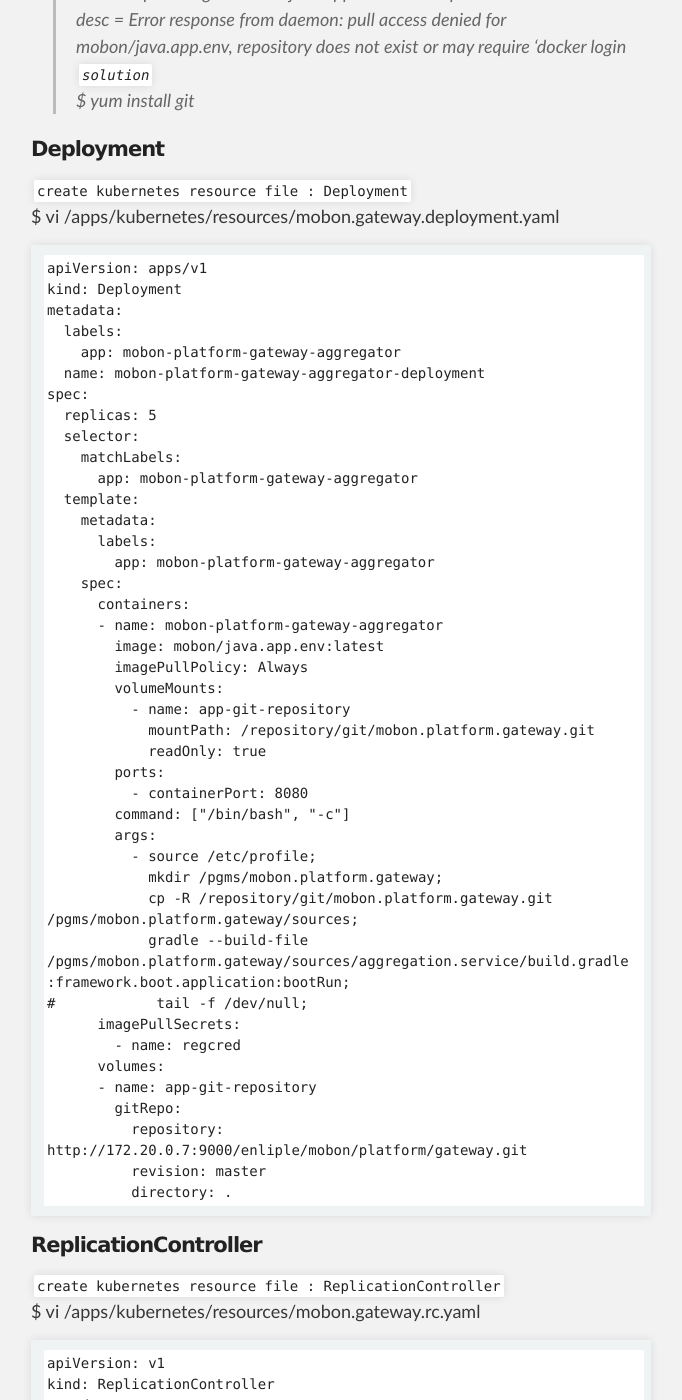
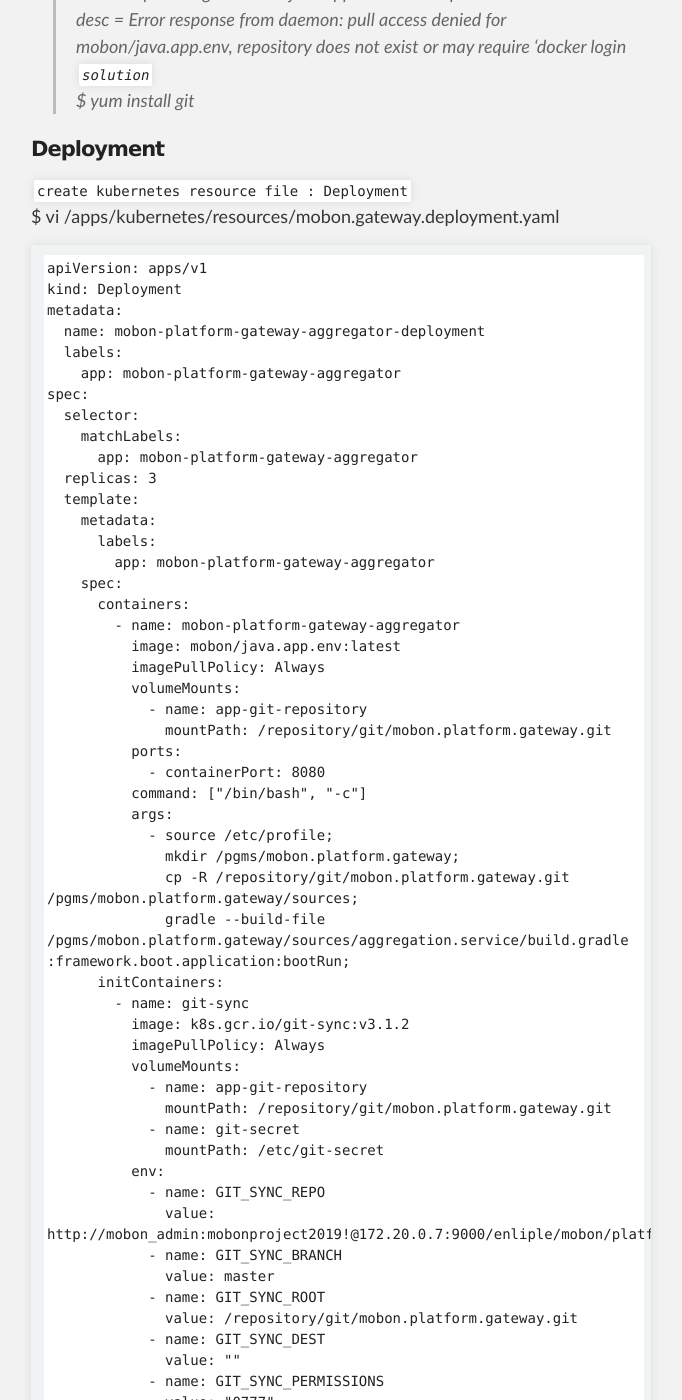
Before and after one commit to unlimited9/unlimited9.github.com, a Jekyll site: the page built from reference.notes/TA/cloud/kubernetes/how.to.deployment.md, in a window 1280 px wide and 1400 px high, scrolled down 961 px. Shown: the whole window, without its empty margins (299-981 px from the left). Built offline with Jekyll 4.4.1, drawn with Linux system fonts in a browser that asks for light colours; our own code applies the rules of GitHub Pages for plain Markdown files; some of the changed text lies outside the part shown.

Commit message:
Update how.to.deployment.md

````diff
--- a/reference.notes/TA/cloud/kubernetes/how.to.deployment.md
+++ b/reference.notes/TA/cloud/kubernetes/how.to.deployment.md
@@ -27,93 +27,116 @@ $ vi /apps/kubernetes/resources/mobon.gateway.deployment.yaml
 apiVersion: apps/v1
 kind: Deployment
 metadata:
+  name: mobon-platform-gateway-aggregator-deployment
   labels:
     app: mobon-platform-gateway-aggregator
-  name: mobon-platform-gateway-aggregator-deployment
 spec:
-  replicas: 5
   selector:
     matchLabels:
       app: mobon-platform-gateway-aggregator
+  replicas: 3
   template:
     metadata:
       labels:
         app: mobon-platform-gateway-aggregator
     spec:
       containers:
-      - name: mobon-platform-gateway-aggregator
-        image: mobon/java.app.env:latest
-        imagePullPolicy: Always
-        volumeMounts:
-          - name: app-git-repository
-            mountPath: /repository/git/mobon.platform.gateway.git
-            readOnly: true
-        ports:
-          - containerPort: 8080
-        command: ["/bin/bash", "-c"]
-        args:
-          - source /etc/profile;
-            mkdir /pgms/mobon.platform.gateway;
-            cp -R /repository/git/mobon.platform.gateway.git /pgms/mobon.platform.gateway/sources;
-            gradle --build-file /pgms/mobon.platform.gateway/sources/aggregation.service/build.gradle :framework.boot.application:bootRun;
-#            tail -f /dev/null;
-      imagePullSecrets:
-        - name: regcred
+        - name: mobon-platform-gateway-aggregator
+          image: mobon/java.app.env:latest
+          imagePullPolicy: Always
+          volumeMounts:
+            - name: app-git-repository
+              mountPath: /repository/git/mobon.platform.gateway.git
+          ports:
+            - containerPort: 8080
+          command: ["/bin/bash", "-c"]
+          args:
+            - source /etc/profile;
+              mkdir /pgms/mobon.platform.gateway;
+              cp -R /repository/git/mobon.platform.gateway.git /pgms/mobon.platform.gateway/sources;
+              gradle --build-file /pgms/mobon.platform.gateway/sources/aggregation.service/build.gradle :framework.boot.application:bootRun;
+      initContainers:
+        - name: git-sync
+          image: k8s.gcr.io/git-sync:v3.1.2
+          imagePullPolicy: Always
+          volumeMounts:
+            - name: app-git-repository
+              mountPath: /repository/git/mobon.platform.gateway.git
+            - name: git-secret
+              mountPath: /etc/git-secret
+          env:
+            - name: GIT_SYNC_REPO
+              value: http://mobon_admin:mobonproject2019!@172.20.0.7:9000/enliple/mobon/platform/gateway.git
+            - name: GIT_SYNC_BRANCH
+              value: master
+            - name: GIT_SYNC_ROOT
+              value: /repository/git/mobon.platform.gateway.git
+            - name: GIT_SYNC_DEST
+              value: ""
+            - name: GIT_SYNC_PERMISSIONS
+              value: "0777"
+            - name: GIT_SYNC_ONE_TIME
+              value: "true"
+            - name: GIT_SYNC_SSH
+              value: "true"
+          securityContext:
+            runAsUser: 0
       volumes:
       - name: app-git-repository
-        gitRepo:
-          repository: http://172.20.0.7:9000/enliple/mobon/platform/gateway.git
-          revision: master
-          directory: .
+        emptyDir: {}
+      - name: git-secret
+        secret:
+          defaultMode: 256
+          secretName: regcred # your-ssh-key
 ```
 
-#### ReplicationController
-`create kubernetes resource file : ReplicationController`
-$ vi /apps/kubernetes/resources/mobon.gateway.rc.yaml
-```
-apiVersion: v1
-kind: ReplicationController
-metadata:
-  name: mobon-platform-gateway-aggregator-rc
-spec:
-  replicas: 3
-  selector:
-    app: mobon-platform-gateway-aggregator
-  template:
-    metadata:
-      name: mobon-platform-gateway-aggregator-pod
-      labels:
-        app: mobon-platform-gateway-aggregator
-    spec:
-      containers:
-      - name: mobon-platform-gateway-aggregator
-        image: mobon/java.app.env:latest
-        imagePullPolicy: Always
-        volumeMounts:
-          - name: app-git-repository
-            mountPath: /repository/git/mobon.platform.gateway.git
-            readOnly: true
-        ports:
-          - containerPort: 8080
-        command: ["/bin/bash", "-c"]
-        args:
-          - source /etc/profile;
-            mkdir /pgms/mobon.platform.gateway;
-            cp -R /repository/git/mobon.platform.gateway.git /pgms/mobon.platform.gateway/sources;
-            gradle --build-file /pgms/mobon.platform.gateway/sources/aggregation.service/build.gradle :framework.boot.application:bootRun;
-#            tail -f /dev/null;
-      imagePullSecrets:
-        - name: regcred
-      volumes:
-      - name: app-git-repository
-        gitRepo:
-          repository: http://172.20.0.7:9000/enliple/mobon/platform/gateway.git
-          revision: master
-          directory: .
-```
-
-`rc 생성`
-$ kubectl create -f /apps/kubernetes/resources/mobon.gateway.rc.yaml
+>#### ReplicationController
+>`create kubernetes resource file : ReplicationController`
+>$ vi /apps/kubernetes/resources/mobon.gateway.rc.yaml
+>```
+>apiVersion: v1
+>kind: ReplicationController
+>metadata:
+>  name: mobon-platform-gateway-aggregator-rc
+>spec:
+>  replicas: 3
+>  selector:
+>    app: mobon-platform-gateway-aggregator
+>  template:
+>    metadata:
+>      name: mobon-platform-gateway-aggregator-pod
+>      labels:
+>        app: mobon-platform-gateway-aggregator
+>    spec:
+>      containers:
+>      - name: mobon-platform-gateway-aggregator
+>        image: docker-registry.mobon.net:5000/mobon/java.app.env:latest
+>        imagePullPolicy: Always
+>        volumeMounts:
+>          - name: app-git-repository
+>            mountPath: /repository/git/mobon.platform.gateway.git
+>            readOnly: true
+>        ports:
+>          - containerPort: 8080
+>        command: ["/bin/bash", "-c"]
+>        args:
+>          - source /etc/profile;
+>            mkdir /pgms/mobon.platform.gateway;
+>            cp -R /repository/git/mobon.platform.gateway.git /pgms/mobon.platform.gateway/sources;
+>            gradle --build-file /pgms/mobon.platform.gateway/sources/aggregation.service/build.gradle :framework.boot.application:bootRun;
+>#            tail -f /dev/null;
+>      imagePullSecrets:
+>        - name: regcred
+>      volumes:
+>      - name: app-git-repository
+>        gitRepo:
+>          repository: http://mobon_admin:mobonproject2019!@172.20.0.7:9000/enliple/mobon/platform/gateway.git
+>          revision: master
+>          directory: .
+>```
+>
+>`rc 생성`
+>$ kubectl create -f /apps/kubernetes/resources/mobon.gateway.rc.yaml
 
 `pod 확인`
 $ kubectl get pod
@@ -198,3 +221,6 @@ https://www.baeldung.com/spring-cloud-kubernetes
 
 + Configuration management: a Spring Boot use-case with Kubernetes
 https://www.exoscale.com/syslog/configuration-management-kubernetes-spring-boot/
+
+- git-sync
+https://ddii.dev/kubernetes/git-sync/#
````
